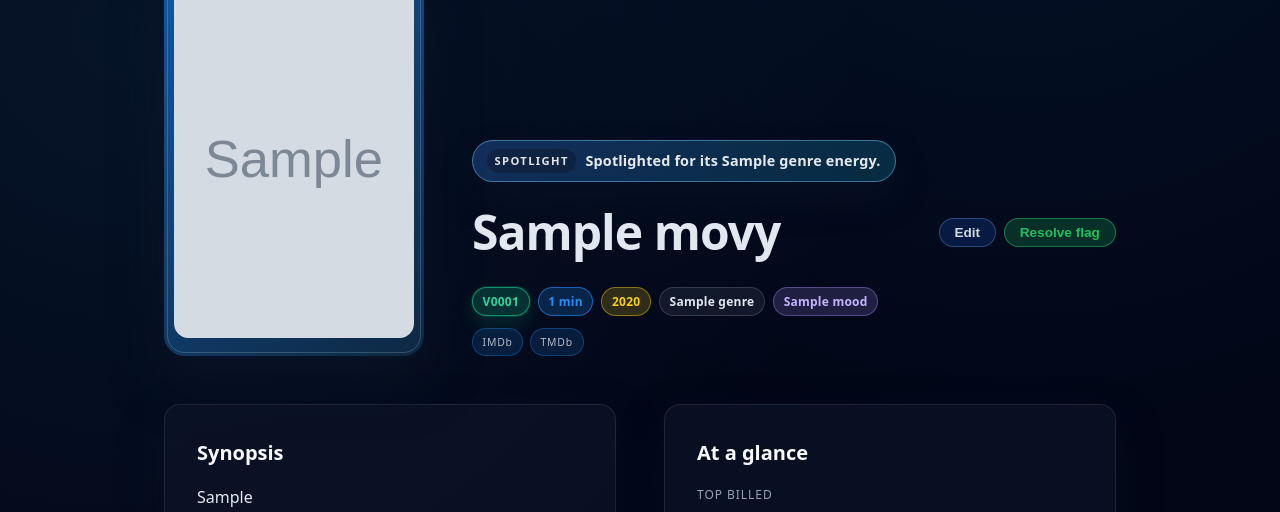
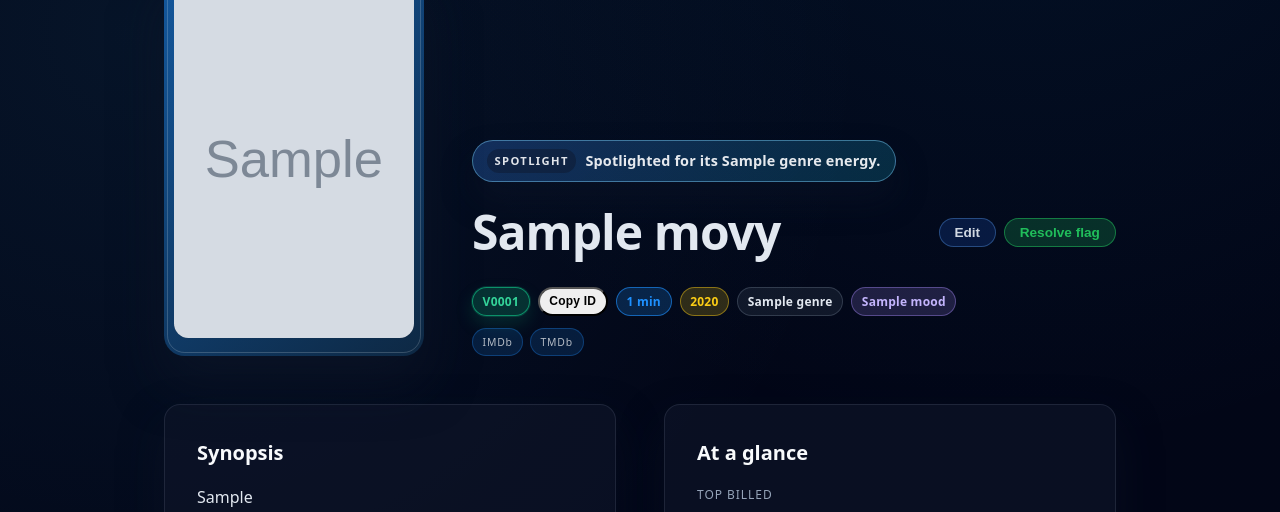
Before and after one commit to cmsjade5000/Vault966R2, a FastAPI app: page /ui/movies/1 in a window 1280 px wide. Shown: the part 262-774 px from the top of the page. Run offline with FastAPI, Linux system fonts and the light colour scheme; tables that the repository leaves empty hold one stand-in row (values such as "Sample post"); grey boxes marked "Sample" are stand-in pictures.

Commit message:
feat: add copy Vault ID action

```diff
--- a/static/js/movies_page.js
+++ b/static/js/movies_page.js
@@ -2453,6 +2453,21 @@
 
     loadMemory();
 
+    const copyVaultButton = document.querySelector("[data-copy-vault]");
+    if (copyVaultButton) {
+      copyVaultButton.addEventListener("click", async () => {
+        const vaultId = copyVaultButton.dataset.vaultId;
+        if (!vaultId) return;
+        const formatted = `V${String(vaultId).padStart(4, "0")}`;
+        const copied = await copyToClipboard(formatted);
+        if (copied) {
+          showToastMessage(`Copied ${formatted}`);
+        } else {
+          showToastMessage("Could not copy ID—try again.");
+        }
+      });
+    }
+
     const goToPage = (target) => {
       if (!form || !pageInput) return;
       if (!totalPages || totalPages <= 1) return;
--- a/templates/movie_detail.html
+++ b/templates/movie_detail.html
@@ -60,6 +60,15 @@
         </div>
         <div class="hero-tags">
           <span class="chip chip-id" data-vault-id="{{ movie.id }}">V{{ "%04d"|format(movie.id) }}</span>
+          <button
+            type="button"
+            class="chip chip-ghost"
+            data-copy-vault
+            data-vault-id="{{ movie.id }}"
+            aria-label="Copy Vault ID"
+          >
+            Copy ID
+          </button>
           {% if movie.runtime %}<span class="chip chip-runtime" data-runtime="{{ movie.runtime }}">{{ movie.runtime }} min</span>{% endif %}
           {% if movie.year %}<span class="chip chip-year" data-year="{{ movie.year }}">{{ movie.year }}</span>{% endif %}
           {% for genre in movie.genres %}
```
Also changed, not shown: tests/test_movie_detail.py (+1 -0 lines).
